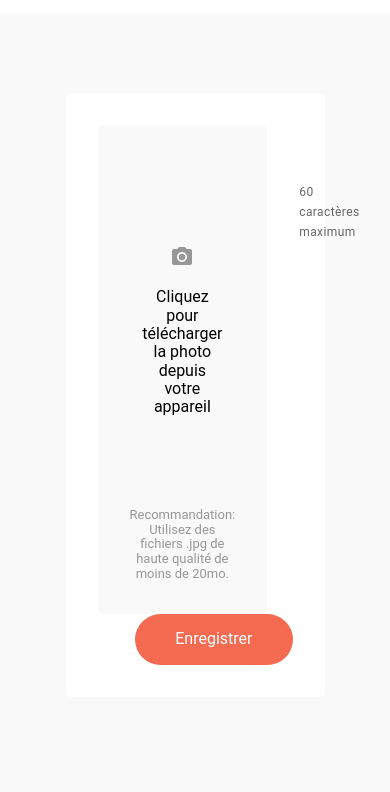
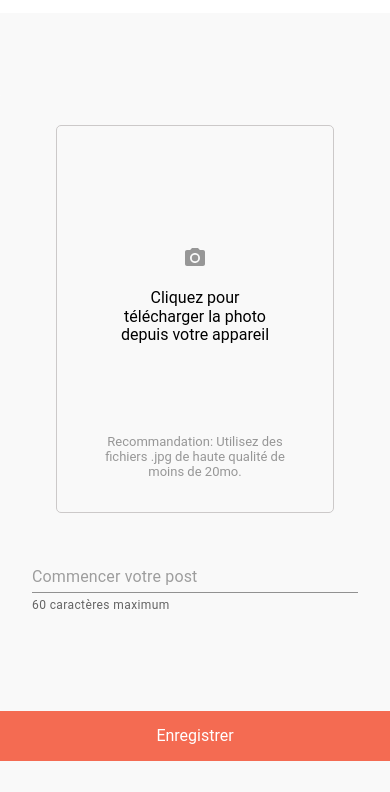
Before and after one commit to CarolineLienard/Groupomania, a React app in the folder front/: page /addPost in a window 390 px wide. Shown: the part 83-875 px from the top of the page. Built offline with nearby package versions, Linux system fonts and the light colour scheme.

Commit message:
💄 Improving UI

```diff
--- a/front/src/pages/HomePage.js
+++ b/front/src/pages/HomePage.js
@@ -19,6 +19,9 @@ export default function HomePage(){
     const [listPosts, setListPost] = useState([])
     const theme = useTheme()
     const smallDevice = useMediaQuery(theme.breakpoints.down("sm"))
+    const mediumDevice =  useMediaQuery(theme.breakpoints.down('md'))
+    const largeDevice =  useMediaQuery(theme.breakpoints.down('lg'))
+
 
     let navigate = useNavigate()
 
@@ -46,7 +49,7 @@ export default function HomePage(){
                     <span className='flex align-center'>Lastest<KeyboardArrowDownIcon/></span>
                 </div>
                 <Box>
-                    <ImageList variant="masonry" cols={ smallDevice ? 1 : 4} gap={30}>
+                    <ImageList variant="masonry" cols={ smallDevice ? 1 : mediumDevice ? 2 : largeDevice ? 3 : 4 } gap={30}>
                     {
                         listPosts && listPosts.map((post, index) => (
                             <Post index={index} post={post} refreshPost={handlePosts} userId={storage.userId}/>
--- a/front/src/pages/UpdatePost.js
+++ b/front/src/pages/UpdatePost.js
@@ -1,11 +1,12 @@
+import Header from '../components/Header'
+import HeaderMobile from '../components/HeaderMobile'
+
 import { useEffect, useState } from 'react'
 import TextField from '@mui/material/TextField';
 import IconButton from '@mui/material/IconButton';
 import PhotoCamera from '@mui/icons-material/PhotoCamera';
 import { Link, useParams, useNavigate } from "react-router-dom";
 import { updatePost, getOnepost } from '../API/post';
-import Header from '../components/Header'
-
 
 export default function UpdatePost() {
     const { postId } = useParams();
@@ -45,6 +46,7 @@ export default function UpdatePost() {
     return (
         <div>
             <Header />
+            <HeaderMobile />
 
             <div className='addPost flex column'>
 
--- a/front/src/sass/base/_base.scss
+++ b/front/src/sass/base/_base.scss
@@ -1,6 +1,36 @@
 body {
     background: $background;
     font-family: "Roboto", sans-serif;
+}
+
+//Flex
+
+.flex {
+    display: flex;
+}
+
+.align-center {
+    align-items: center;
+}
+
+.text-center {
+    text-align: center;
+}
+
+.justify-center {
+    justify-content: center;
+}
+
+.end {
+    justify-content: flex-end;
+}
+
+.column {
+    flex-direction: column;
+}
+
+.between {
+    justify-content: space-between;
 }
 
 
@@ -9,14 +39,11 @@ body {
     padding: 3.5em;
     gap: 1rem;
     @include mobile-only {
-        padding-top: 2em;
+        padding: 1.5em;
     }
     .filter {
         color: $dark-grey;
         justify-content: flex-end;
-        @include mobile-only {
-            display: none;
-        }
     }
 }
 
@@ -55,7 +82,15 @@ body {
     width: fit-content;
     padding: 2rem;
     border-radius: 5px;
+    @include mobile-only {
+        max-width: 100%;
+        background-color: $background;
+    }
     .postButton {
+        @include mobile-only {
+            justify-content: center;
+            margin: 2rem 0rem;
+        }
         button {
             background-color: $red;
             border: none;
@@ -67,16 +102,31 @@ body {
                 opacity: 0.9;
                 cursor: pointer;
             }
+            @include mobile-only {
+                border-radius: 0;
+                position: fixed;
+                bottom: 0;
+                width: 100%;
+            }
         }
     }
     .postContent {
         gap: 2rem;
         margin-bottom: 0rem;
+        @include mobile-only {
+            flex-direction: column;
+            justify-content: center;
+            align-items: center;
+            gap: 3rem;
+        }
         .addImg {
             background-color: $background;
             border-radius: 5px;
             padding: 2rem;
             width: 65%;
+            @include mobile-only {
+                border: 1px solid $grey;
+            }
             .postTitle {
                 width: 80%;
                 margin: 5rem 0rem;
@@ -96,35 +146,3 @@ body {
 .css-g9cew8-MuiInputBase-root-MuiInput-root:after {
     border-color: transparent!important;
 }
-
-
-
-//Flex
-
-.flex {
-    display: flex;
-}
-
-.align-center {
-    align-items: center;
-}
-
-.text-center {
-    text-align: center;
-}
-
-.justify-center {
-    justify-content: center;
-}
-
-.end {
-    justify-content: flex-end;
-}
-
-.column {
-    flex-direction: column;
-}
-
-.between {
-    justify-content: space-between;
-}
--- a/front/src/sass/components/login.scss
+++ b/front/src/sass/components/login.scss
@@ -1,8 +1,18 @@
 .login-page {
   margin: 5em auto;
   max-width: 50%;
+  @include desktop-small {
+    max-width: 80%;
+  }
+  @include mobile-only {
+    max-width: 100%;
+    margin: 0;
+  }
   img {
     width: 90%;
+    @include mobile-only {
+      width: 100%;
+    }
   }
   span {
     color: $grey;
@@ -22,6 +32,13 @@
     width: fit-content;
     padding: 5rem 10rem;
     gap: 2rem;
+    @include mobile-only {
+      padding: 5rem;
+      height: 100%;
+      background-color: $background;
+      justify-content: center;
+      text-align: center;
+    }
     .inputs {
       width: 100%;
       gap: 1rem;
@@ -48,6 +65,9 @@
         border: 0;
         padding: 15px;
         cursor: pointer;
+        @include mobile-only {
+         width: 100%;
+        }
         &:hover {
           background: $red;
           opacity: 0.9;
--- a/front/src/sass/utils/_mixins.scss
+++ b/front/src/sass/utils/_mixins.scss
@@ -1,42 +1,13 @@
                                     // Responsive mixins //
-  @mixin mobile-small-only {
-    @media screen and (max-width: map-get($breakpoints, mobile-small)){
-        @content;
-    }
-  }
 
-  @mixin mobile-only {
+@mixin mobile-only {
       @media screen and (max-width: map-get($breakpoints, mobile)){
           @content;
       }
-    }
+}
 
-  @mixin ipad-small-only {
-    @media screen and (max-width: map-get($breakpoints, ipad-small)){
-        @content;
-    }
+@mixin desktop-small {
+  @media screen and (max-width: map-get($breakpoints, desktop-small)){
+      @content;
   }
-
-  @mixin ipad-only {
-    @media screen and (max-width: map-get($breakpoints, ipad)){
-        @content;
-    }
-  }
-
-  @mixin ipad-Xsmall-only {
-    @media screen and (max-width: map-get($breakpoints, ipad-Xsmall)){
-        @content;
-    }
-  }
-
-  @mixin desktop-small-only {
-    @media screen and (max-width: map-get($breakpoints, desktop)){
-        @content;
-    }
-  }
-
-  @mixin desktop-only {
-    @media screen and (max-width: map-get($breakpoints, desktop)){
-        @content;
-    }
-  }
+}
--- a/front/src/sass/utils/_variables.scss
+++ b/front/src/sass/utils/_variables.scss
@@ -16,4 +16,4 @@ $light: #FFFFFF;
                                 // Responsive //
 
 // Breakpoints
-$breakpoints: ( mobile-small: 415px, mobile: 565px, ipad-Xsmall: 700px, ipad-small : 900px, ipad: 1080px, desktop-small: 1200px, desktop: 1350px );
+$breakpoints: ( mobile: 830px, desktop-small: 1280px );
```
